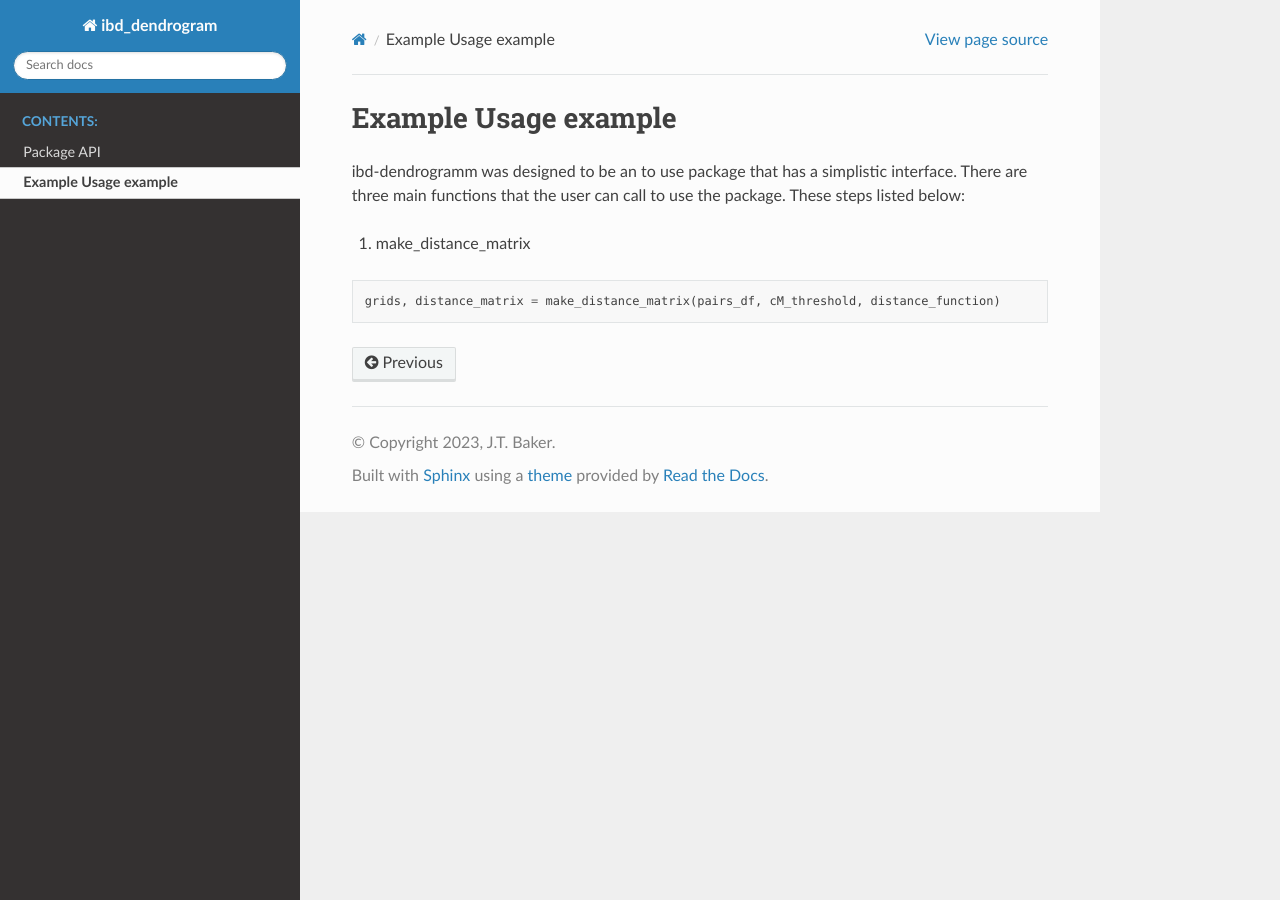
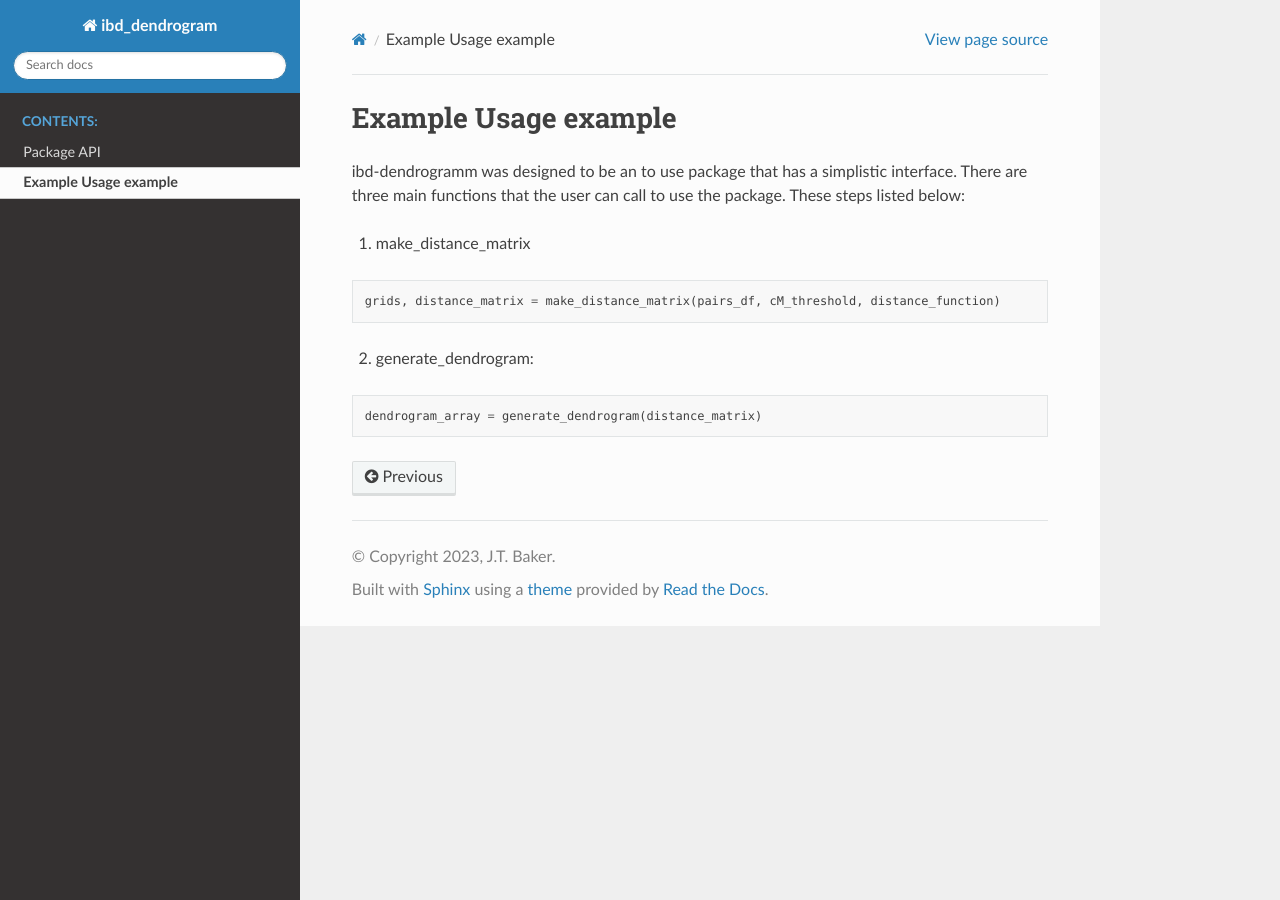
Before and after one commit to jtb324/ibd_dendrogram, a Sphinx documentation site: the page built from docs/examples.rst, in a window 1280 px wide. Built offline with Sphinx 7.4.7 and the Read the Docs theme 2.0.0, drawn with Linux system fonts in a browser that asks for light colours.

Commit message:
added a little bit of information about the generate_dendrogram function

```diff
--- a/docs/examples.rst
+++ b/docs/examples.rst
@@ -7,3 +7,9 @@ ibd-dendrogramm was designed to be an to use package that has a simplistic inter
 .. code-block:: python
 
     grids, distance_matrix = make_distance_matrix(pairs_df, cM_threshold, distance_function)
+
+2. generate_dendrogram:
+
+.. code-block:: python
+
+    dendrogram_array = generate_dendrogram(distance_matrix)
```
Also changed, not shown: .readthedocs.yaml.
